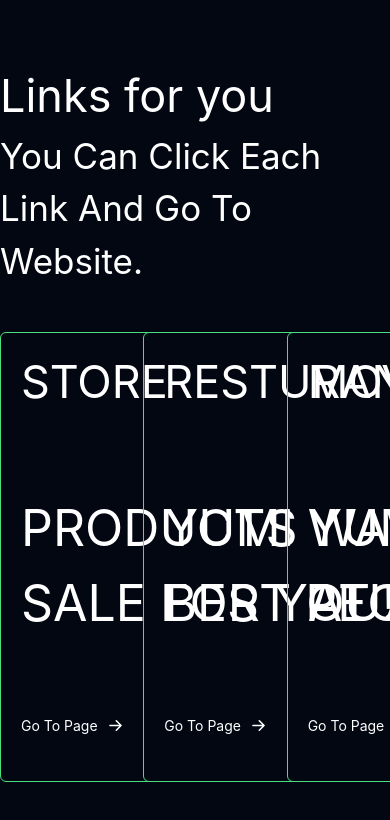
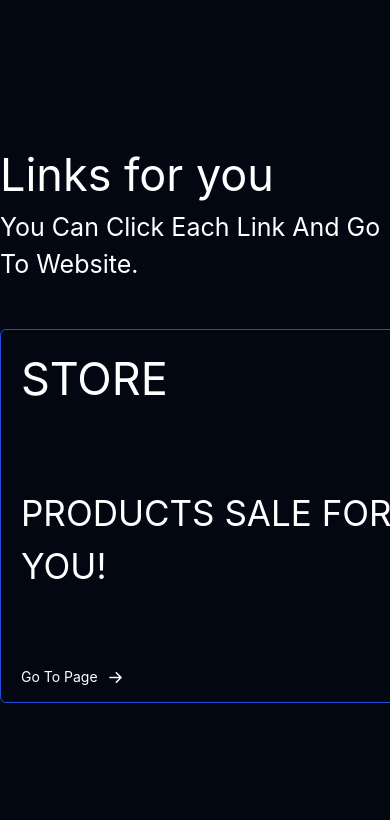
Before and after one commit to mahmoudfarsijani/project-T, a Vue app: page / in a window 390 px wide. Shown: the top 820 px of the page. Built offline with nearby package versions, Linux system fonts and the light colour scheme.

Commit message:
add screen in tailwind-config and edit style card list route component

```diff
--- a/src/components/main/ListCardRoute.vue
+++ b/src/components/main/ListCardRoute.vue
@@ -7,30 +7,25 @@
       loop="true"
       @slideChange="onSlideChange"
     >
-      <SwiperSlide v-for="item in dataCards" :key="item.id">
-        <Card
-          tag="RouterLink"
-          :to="{ name: `${item.router}` }"
-          :is-router="true"
-          class="w-[40%] h-[450px] min-w-[450px] border border-green-400 rounded-md gap-[75px] px-[20px] py-[15px] hover:bg-green-400 duration-700 "
-        >
+      <SwiperSlide v-for="item in dataCards" :key="item.id" class="swiper--slide">
+        <Card tag="li" class="cart--li">
           <template #header>
-            <h2 class="title text-[45px] text-white uppercase">
+            <h2 class="title ">
               {{ item.name }}
             </h2>
           </template>
           <div class="body">
-            <p class="subtitle text-white text-[50px] uppercase">
+            <p class="subtitle ">
               {{ item.title }}
             </p>
           </div>
           <template #footer>
             <Button
               tag="RouterLink"
-              :to="{name:`${item.router}`}"
+              :to="{ name: `${item.router}` }"
               :is-icon-only="false"
               icon="arrow-right"
-              class="capitalize text-white"
+              class="btn--li"
             >
               go to page
             </Button>
@@ -82,3 +77,32 @@ const dataCards = [
   }
 ]
 </script>
+
+<style scoped>
+.swiper--slide {
+  @apply w-[40%]  min-w-[450px]
+  border border-blue-700 rounded-md
+  px-[20px] py-[15px]  hover:bg-blue-700
+    duration-500 overflow-hidden duration-700 transition-all hover:shadow-sm hover:shadow-blue-600;
+}
+
+.cart--li {
+  @apply h-full gap-[75px] justify-between
+}
+
+.title {
+  @apply text-[45px] text-white uppercase
+}
+
+.subtitle {
+  @apply text-white text-[35px] lg:text-[45px] uppercase
+}
+
+.btn--li {
+  @apply capitalize text-white transition-all duration-1000
+}
+
+.swiper--slide:hover .btn--li {
+  @apply scale-x-100 justify-between  translate-x-[160px]
+}
+</style>
--- a/src/views/HomeView.vue
+++ b/src/views/HomeView.vue
@@ -22,6 +22,6 @@ import ListCardRoute from '@/components/main/ListCardRoute.vue'
 }
 
 .subtitle {
-  @apply text-white text-[35px] capitalize;
+  @apply text-white text-[25px] capitalize;
 }
 </style>
--- a/tailwind.config.js
+++ b/tailwind.config.js
@@ -6,6 +6,22 @@ export default {
     extend: {
       container: {
         center: true
+      },
+      screens: {
+        'sm': '640px',
+        // => @media (min-width: 640px) { ... }
+
+        'md': '768px',
+        // => @media (min-width: 768px) { ... }
+
+        'lg': '1024px',
+        // => @media (min-width: 1024px) { ... }
+
+        'xl': '1280px',
+        // => @media (min-width: 1280px) { ... }
+
+        '2xl': '1536px',
+        // => @media (min-width: 1536px) { ... }
       }
     }
   },
```
